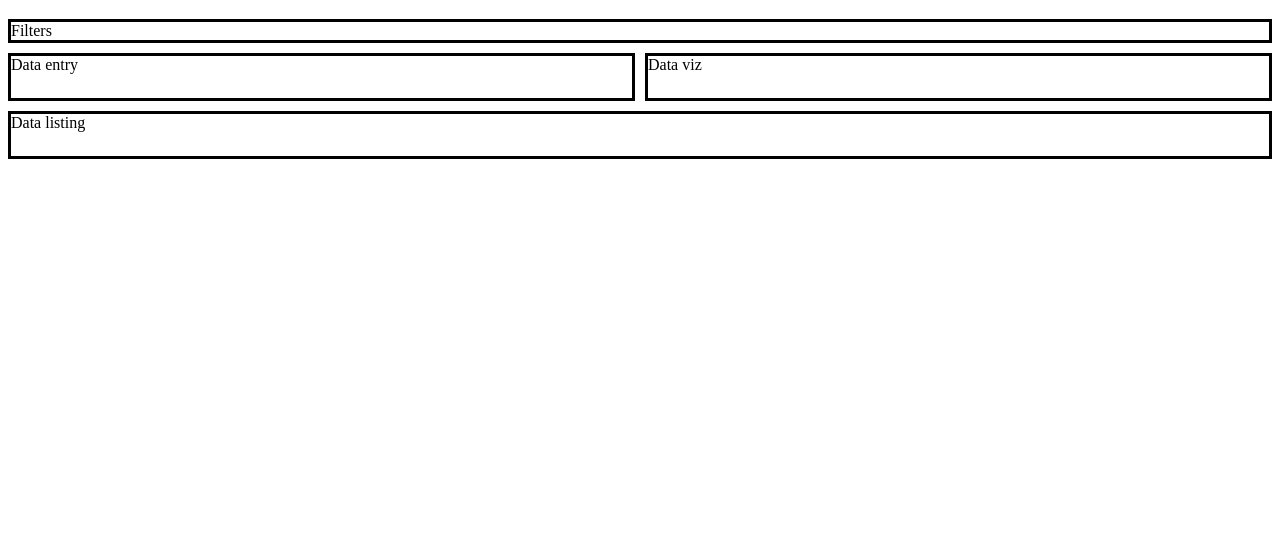
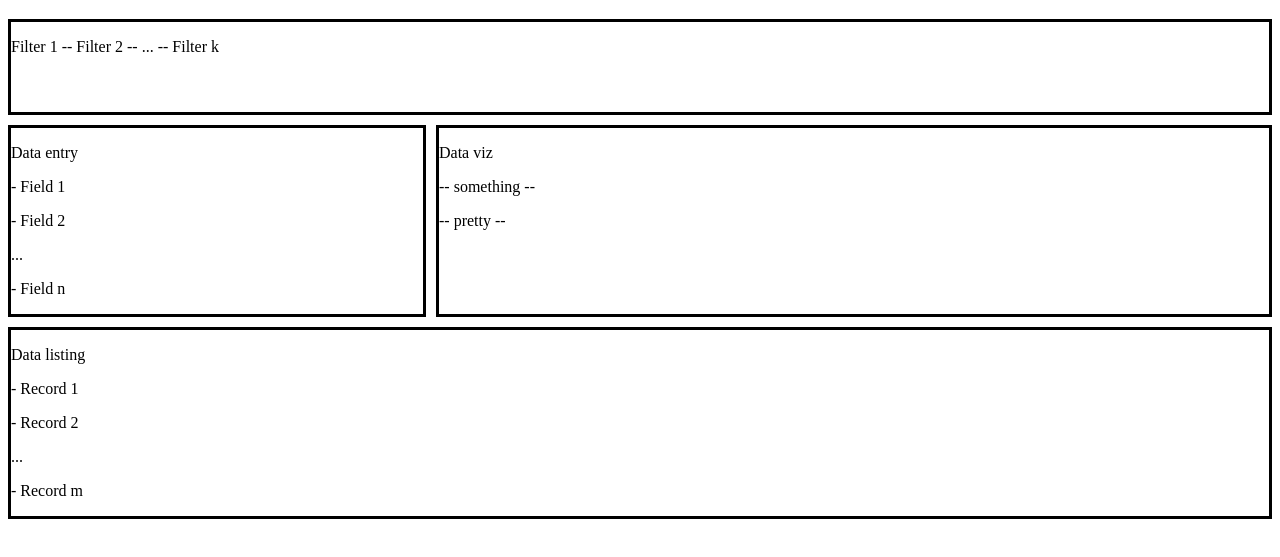
Before and after one commit to srosanba/js-playground, a plain HTML site: page index.html in a window 1280 px wide. Shown: the part 61-618 px from the top of the page. Drawn offline with Linux system fonts and the light colour scheme.

Commit message:
grid experiment

```diff
--- a/index.css
+++ b/index.css
@@ -1,6 +1,6 @@
 .grid {
   display: grid;
-  grid-template-columns: 1fr 1fr;
+  grid-template-columns: 1fr 2fr;
   grid-template-rows: 1fr 2fr 2fr;
   grid-gap: 10px 10px;
 }
--- a/index.html
+++ b/index.html
@@ -6,12 +6,28 @@
 <body>
   <h1>Grid layout experiment</h1>
   <div class='grid'>
-  <div class='box a'>
-    Filters
-  </div>
-  <div class='box b'>Data entry</div>
-  <div class='box c'>Data viz</div>
-  <div class='box d'>Data listing</div>
+    <div class='box a'>
+      <p>Filter 1 -- Filter 2 -- ... -- Filter k</p>
+    </div>
+    <div class='box b'>
+      <p>Data entry</p>
+      <p>- Field 1</p>
+      <p>- Field 2</p>
+      <p>...</p>
+      <p>- Field n</p>
+    </div>
+    <div class='box c'>
+      <p>Data viz</p>
+      <p>-- something --</p>
+      <p>-- pretty --</p>
+    </div>
+    <div class='box d'>
+      <p>Data listing</p>
+      <p>- Record 1</p>
+      <p>- Record 2</p>
+      <p>...</p>
+      <p>- Record m</p>
+    </div>
   </div>
 </body>
 </html>
```
